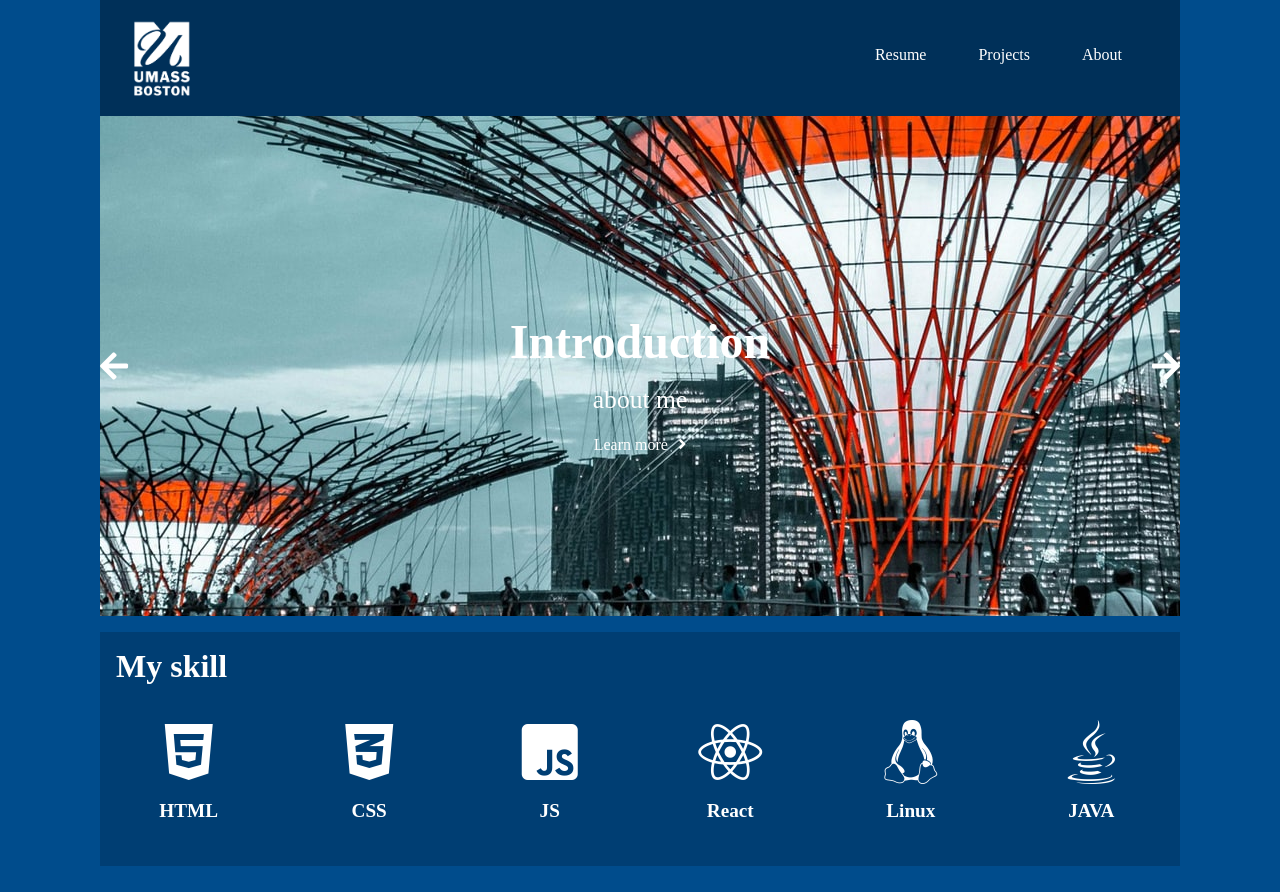
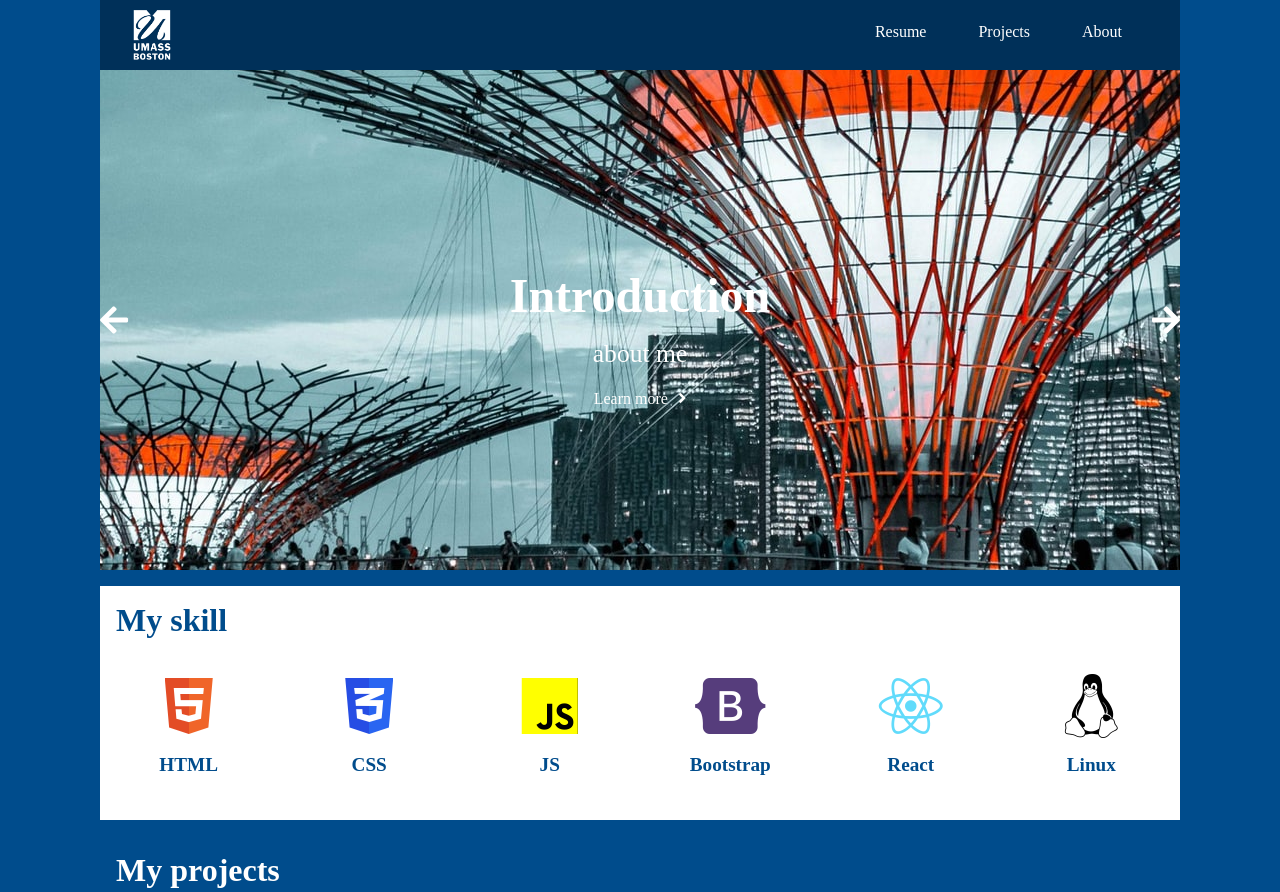
Before and after one commit to XianbinZhen/mypage, a plain HTML site: page dist/index.htm in a window 1280 px wide. Shown: the top 892 px of the page. Drawn offline with Linux system fonts and the light colour scheme.

Commit message:
change skill color

```diff
--- a/dist/index.htm
+++ b/dist/index.htm
@@ -41,28 +41,28 @@
     <section id="skills" class="container">
         <h1>My skill</h1>
         <div class="skill">
-            <i class="fab fa-html5"></i>
+            <i class="fab fa-html5" id="html5"></i>
             <h5>HTML</h5>
         </div>
         <div class="skill">
-            <i class="fab fa-css3-alt"></i>
+            <i class="fab fa-css3-alt" id="css3"></i>
             <h5>CSS</h5>
         </div>
         <div class="skill">
-            <i class="fab fa-js-square"></i>
+            <i class="fab fa-js" id="js"></i>
             <h5>JS</h5>
         </div>
         <div class="skill">
-            <i class="fab fa-react"></i>
+            <i class="fab fa-bootstrap" id="bootstrap"></i>
+            <h5>Bootstrap</h5>
+        </div>
+        <div class="skill">
+            <i class="fab fa-react" id=react></i>
             <h5>React</h5>
         </div>
         <div class="skill">
-            <i class="fab fa-linux"></i>
+            <i class="fab fa-linux" id="linux"></i>
             <h5>Linux</h5>
-        </div>
-        <div class="skill">
-            <i class="fab fa-java"></i>
-            <h5>JAVA</h5>
         </div>
     </section>
 
--- a/scss/style.scss
+++ b/scss/style.scss
@@ -9,8 +9,8 @@
 		background-color: darken($color-primary-dark, 10);
 
 		.logo {
-			width: 60px;
-			margin: 1rem 2rem;
+			width: 40px;
+			margin: 0.4rem 2rem;
 		}
 
 		.menu {
@@ -80,8 +80,8 @@
 	text-align: center;
 	margin-top: 1rem;
 	gap: 0.2rem;
-	background-color: darken($color-primary-dark, $amount: 5);
-
+	background-color: white;
+	color: $color-primary-dark;
 	h1 {
 		grid-column: 1/7;
 		font-size: 2rem;
@@ -102,6 +102,29 @@
 			margin: 1rem 0;
 			transition: all 100ms ease-in-out;
 			min-height: 50px;
+		}
+		#html5 {
+			background: linear-gradient(to right, #e34c26 50%, #f06529 50%);
+			-webkit-background-clip: text;
+			-webkit-text-fill-color: transparent;
+		}
+		#css3 {
+			background: linear-gradient(to right, #264de4 50%, #2965f1 50%);
+			-webkit-background-clip: text;
+			-webkit-text-fill-color: transparent;
+		}
+		#js {
+			color: yellow;
+			background: linear-gradient(white 6%, black 6%, black 93%, white 93%);
+		}
+		#bootstrap {
+			color: #563d7c;
+		}
+		#react {
+			color: #61dbfb;
+		}
+		#linux {
+			color: black;
 		}
 	}
 
```
Also changed, not shown: dist/css/style.css.
